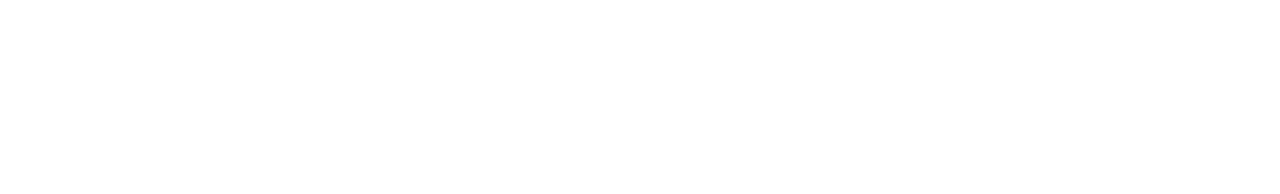
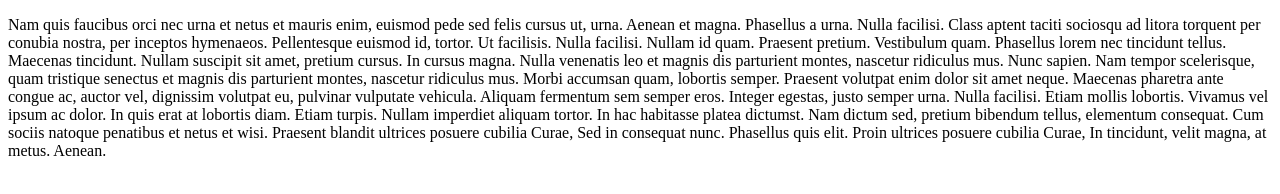
Before and after one commit to PiotrPiotrowski85/Git-Learning2, a plain HTML site: page index.html in a window 1280 px wide. Drawn offline with Linux system fonts and the light colour scheme.

Commit message:
Add content

```diff
--- a/index.html
+++ b/index.html
@@ -9,6 +9,8 @@
         <meta name="viewport" content="width=device-width, initial-scale=1.0">
     </head>
     <body>
-
+        <p>Nam quis faucibus orci nec urna et netus et mauris enim, euismod pede sed felis cursus ut, urna. Aenean et magna. Phasellus a urna. Nulla facilisi. Class aptent taciti sociosqu ad litora torquent per conubia nostra, per inceptos hymenaeos. Pellentesque euismod id, tortor. Ut facilisis. Nulla facilisi. Nullam id quam. Praesent pretium. Vestibulum quam. Phasellus lorem nec tincidunt tellus. Maecenas tincidunt. Nullam suscipit sit amet, pretium cursus. In cursus magna.
+        Nulla venenatis leo et magnis dis parturient montes, nascetur ridiculus mus. Nunc sapien. Nam tempor scelerisque, quam tristique senectus et magnis dis parturient montes, nascetur ridiculus mus. Morbi accumsan quam, lobortis semper. Praesent volutpat enim dolor sit amet neque. Maecenas pharetra ante congue ac, auctor vel, dignissim volutpat eu, pulvinar vulputate vehicula. Aliquam fermentum sem semper eros. Integer egestas, justo semper urna. Nulla facilisi. Etiam mollis lobortis.
+        Vivamus vel ipsum ac dolor. In quis erat at lobortis diam. Etiam turpis. Nullam imperdiet aliquam tortor. In hac habitasse platea dictumst. Nam dictum sed, pretium bibendum tellus, elementum consequat. Cum sociis natoque penatibus et netus et wisi. Praesent blandit ultrices posuere cubilia Curae, Sed in consequat nunc. Phasellus quis elit. Proin ultrices posuere cubilia Curae, In tincidunt, velit magna, at metus. Aenean.</p>
     </body>
 </html>
```
